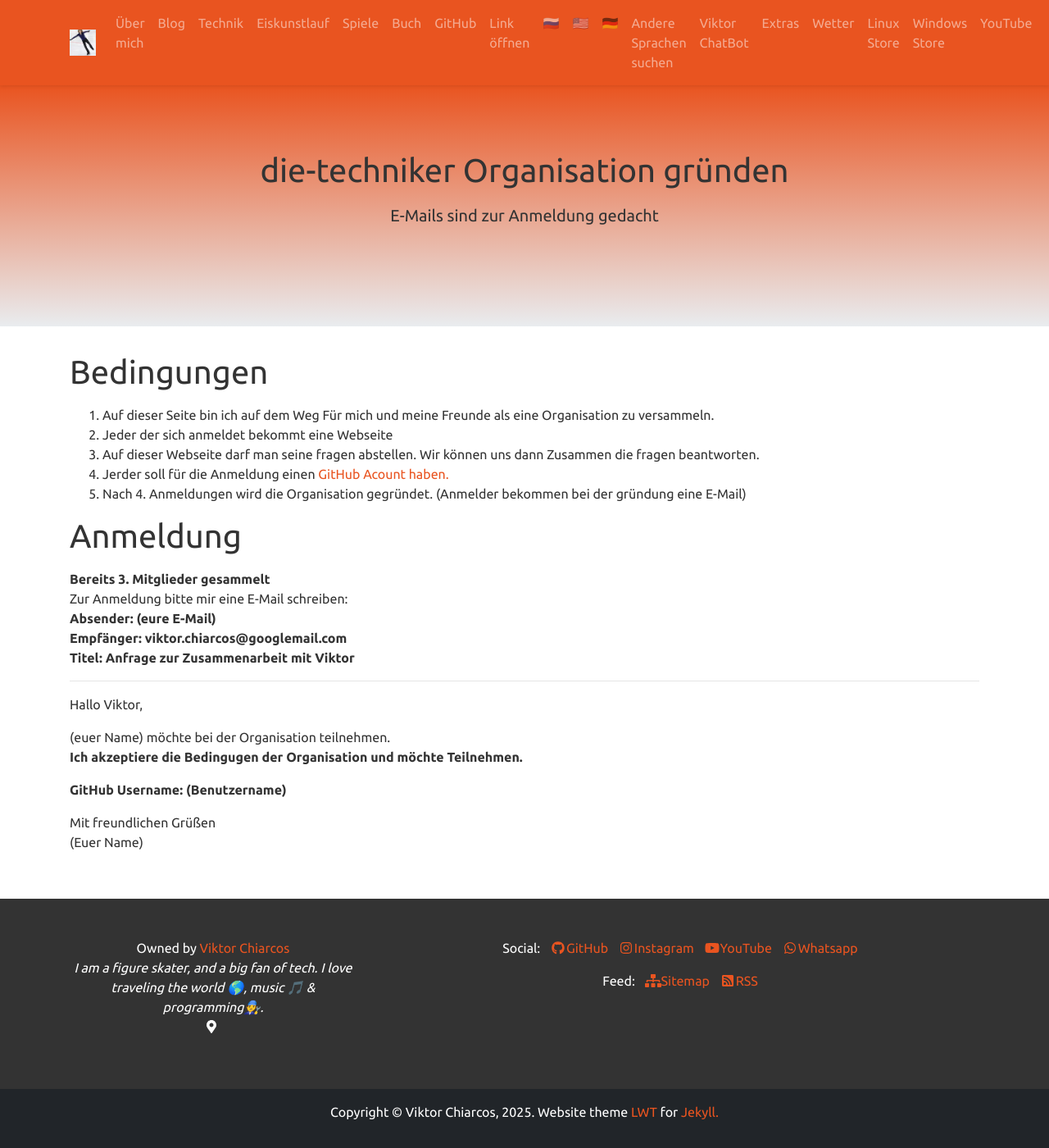
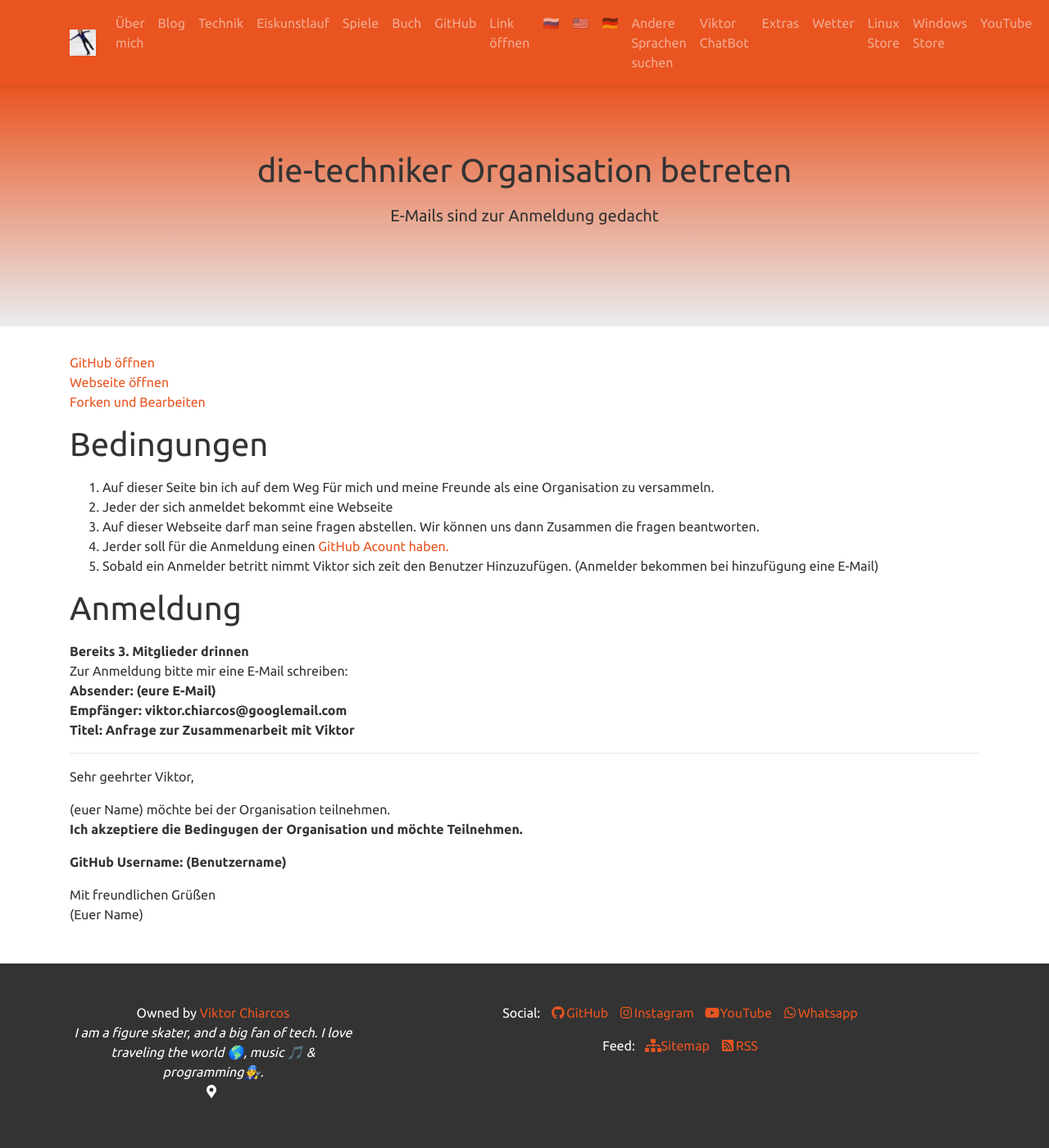
Before and after one commit to viktor-chiarcos/viktor-chiarcos.github.io, a Jekyll site: the page built from _pages/tech/helper.md, in a window 1280 px wide and 1400 px high. Shown: the whole window at 82% size. Built offline with Jekyll 4.4.1, drawn with Linux system fonts in a browser that asks for light colours.

Commit message:
Update helper.md

```diff
--- a/_pages/tech/helper.md
+++ b/_pages/tech/helper.md
@@ -2,12 +2,15 @@
 layout: home
 permalink: /tech/organisation/
 
-title: "die-techniker Organisation gründen"
+title: "die-techniker Organisation betreten"
 excerpt: "E-Mails sind zur Anmeldung gedacht"
 action: true
 #action_btn:
+---
 
----
+[GitHub öffnen](https://github.com/die-techniker)\
+[Webseite öffnen](https://die-techniker.github.io)\
+[Forken und Bearbeiten](https://github.com/die-techniker/die-techniker.github.io/fork)
 
 # Bedingungen
 
@@ -15,11 +18,11 @@ action: true
 2. Jeder der sich anmeldet bekommt eine Webseite
 3. Auf dieser Webseite darf man seine fragen abstellen. Wir können uns dann Zusammen die fragen beantworten.
 4. Jerder soll für die Anmeldung einen [GitHub Acount haben.](https://github.com/)
-5. Nach 4. Anmeldungen wird die Organisation gegründet. (Anmelder bekommen bei der gründung eine E-Mail)
+5. Sobald ein Anmelder betritt nimmt Viktor sich zeit den Benutzer Hinzuzufügen. (Anmelder bekommen bei hinzufügung eine E-Mail)
 
 
 # Anmeldung
-**Bereits 3. Mitglieder gesammelt**\
+**Bereits 3. Mitglieder drinnen**\
 Zur Anmeldung bitte mir eine E-Mail schreiben:\
 **Absender: (eure E-Mail)\
 Empfänger: viktor.chiarcos@googlemail.com\
@@ -27,7 +30,7 @@ Titel: Anfrage zur Zusammenarbeit mit Viktor**
 
 --------------------------------------------------------------------------------
 
-Hallo Viktor,
+Sehr geehrter Viktor,
 
 (euer Name) möchte bei der Organisation teilnehmen.\
 **Ich akzeptiere die Bedingugen der Organisation und möchte Teilnehmen.**
```
